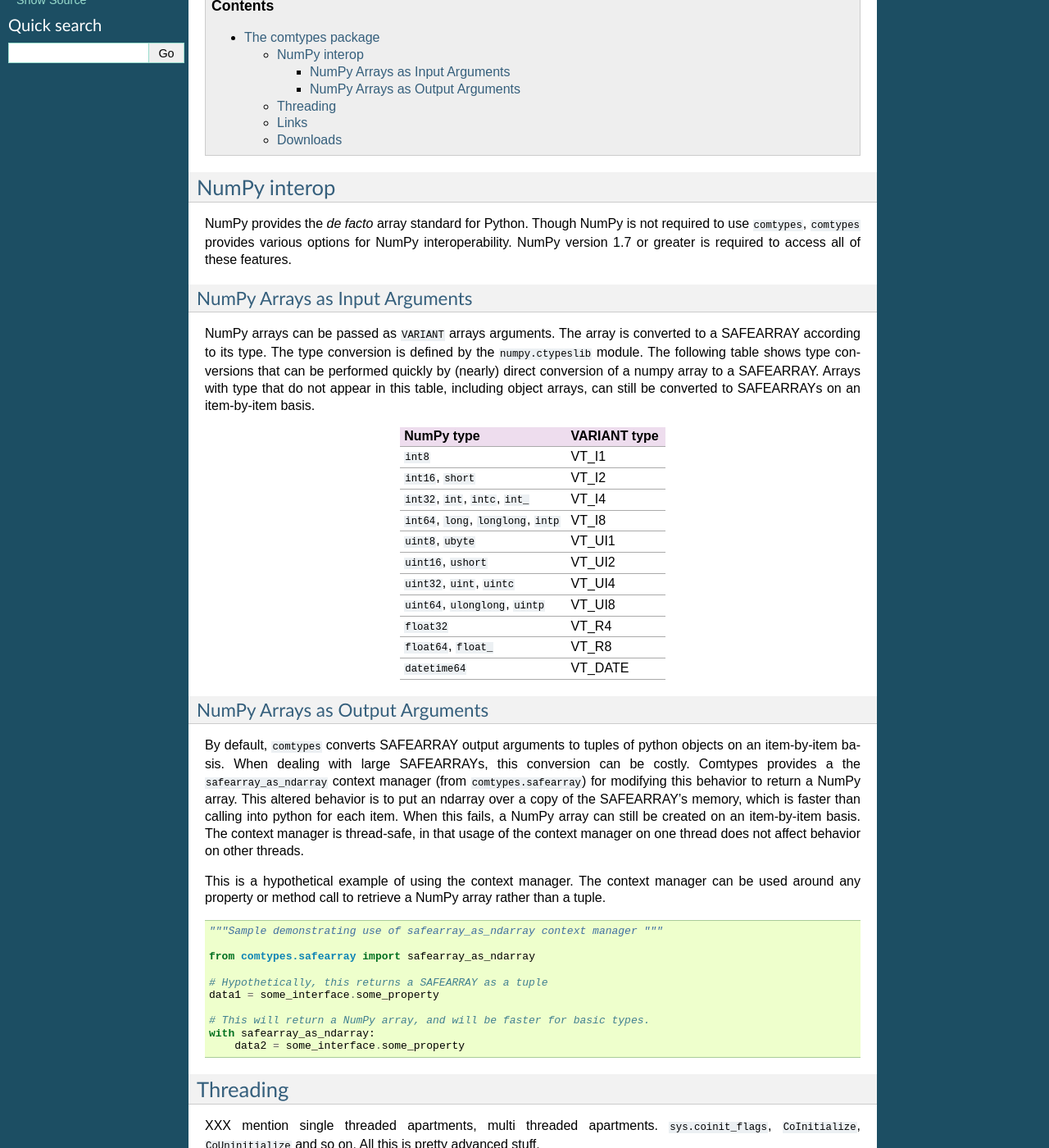
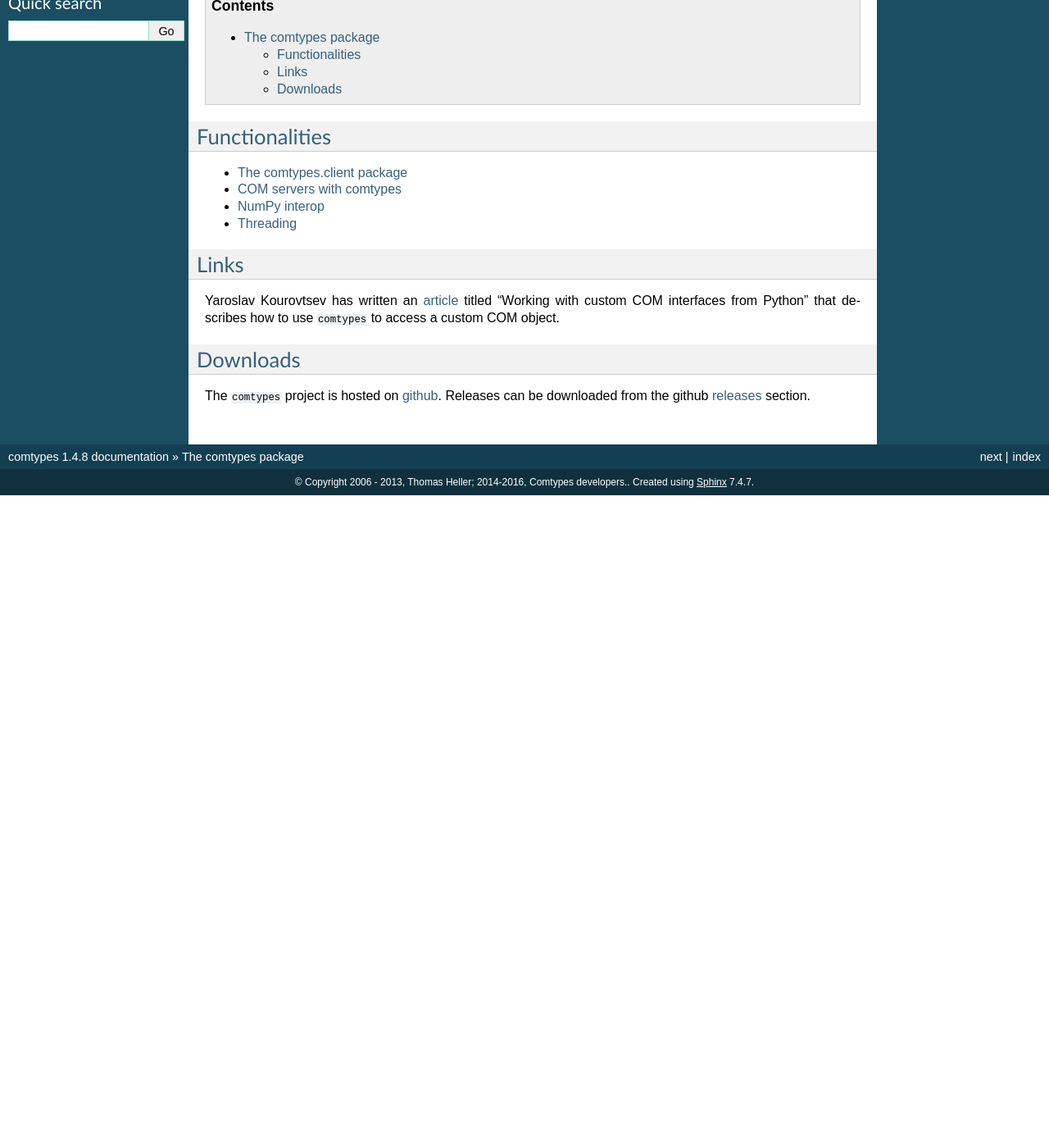
Before and after one commit to enthought/comtypes, a Sphinx documentation site: the page built from docs/source/index.rst, in a window 1280 px wide and 1400 px high, scrolled down 270 px. Shown: the whole window at 82% size. Built offline with Sphinx 7.4.7, drawn with Linux system fonts in a browser that asks for light colours; after the commit the page ends 900 px from its top, so only the background shows below that; some of the changed text lies outside the part shown.

Commit message:
Remove duplicated stuff and improve `index.rst`.

```diff
--- a/docs/source/index.rst
+++ b/docs/source/index.rst
@@ -13,96 +13,19 @@ for *dispatch based* COM interfaces, it is not possible to access
 The |comtypes| package makes it easy to access and implement both
 custom and dispatch based COM interfaces.
 
-
 .. contents::
 
-NumPy interop
-*************
 
-NumPy provides the *de facto* array standard for Python. Though NumPy
-is not required to use |comtypes|, |comtypes| provides various options for
-NumPy interoperability. NumPy version 1.7 or greater is required to access
-all of these features.
+Functionalities
+***************
 
+.. toctree::
+    :maxdepth: 1
 
-NumPy Arrays as Input Arguments
-+++++++++++++++++++++++++++++++
-
-NumPy arrays can be passed as ``VARIANT`` arrays arguments. The array is
-converted to a SAFEARRAY according to its type. The type conversion
-is defined by the ``numpy.ctypeslib`` module.  The following table
-shows type conversions that can be performed quickly by (nearly) direct
-conversion of a numpy array to a SAFEARRAY. Arrays with type that do not
-appear in this table, including object arrays, can still be converted to
-SAFEARRAYs on an item-by-item basis.
-
-+------------------------------------------------+---------------+
-| NumPy type                                     | VARIANT type  |
-+================================================+===============+
-| ``int8``                                       | VT_I1         |
-+------------------------------------------------+---------------+
-| ``int16``, ``short``                           | VT_I2         |
-+------------------------------------------------+---------------+
-| ``int32``, ``int``, ``intc``, ``int_``         | VT_I4         |
-+------------------------------------------------+---------------+
-| ``int64``, ``long``, ``longlong``, ``intp``    | VT_I8         |
-+------------------------------------------------+---------------+
-| ``uint8``, ``ubyte``                           | VT_UI1        |
-+------------------------------------------------+---------------+
-| ``uint16``, ``ushort``                         | VT_UI2        |
-+------------------------------------------------+---------------+
-| ``uint32``, ``uint``, ``uintc``                | VT_UI4        |
-+------------------------------------------------+---------------+
-| ``uint64``, ``ulonglong``, ``uintp``           | VT_UI8        |
-+------------------------------------------------+---------------+
-| ``float32``                                    | VT_R4         |
-+------------------------------------------------+---------------+
-| ``float64``, ``float_``                        | VT_R8         |
-+------------------------------------------------+---------------+
-| ``datetime64``                                 | VT_DATE       |
-+------------------------------------------------+---------------+
-
-NumPy Arrays as Output Arguments
-++++++++++++++++++++++++++++++++
-
-By default, |comtypes| converts SAFEARRAY output arguments to tuples of
-python objects on an item-by-item basis.  When dealing with large
-SAFEARRAYs, this conversion can be costly.  Comtypes provides a the
-``safearray_as_ndarray`` context manager (from ``comtypes.safearray``)
-for modifying this behavior to return a NumPy array. This altered
-behavior is to put an ndarray over a copy of the SAFEARRAY's memory,
-which is faster than calling into python for each item. When this fails,
-a NumPy array can still be created on an item-by-item basis.  The context
-manager is thread-safe, in that usage of the context manager on one
-thread does not affect behavior on other threads.
-
-This is a hypothetical example of using the context manager. The context
-manager can be used around any property or method call to retrieve a
-NumPy array rather than a tuple.
-
-
-.. sourcecode:: python
-
-    """Sample demonstrating use of safearray_as_ndarray context manager """
-
-    from comtypes.safearray import safearray_as_ndarray
-
-    # Hypothetically, this returns a SAFEARRAY as a tuple
-    data1 = some_interface.some_property
-
-    # This will return a NumPy array, and will be faster for basic types.
-    with safearray_as_ndarray:
-        data2 = some_interface.some_property
-
-
-Threading
-*********
-
-XXX mention single threaded apartments, multi threaded apartments.
-``sys.coinit_flags``, ``CoInitialize``, ``CoUninitialize`` and so on.
-All this is pretty advanced stuff.
-
-XXX mention threading issues, message loops
+    client
+    server
+    npsupport
+    threading
 
 
 Links
```
Also changed, not shown: other parts of docs/source/index.rst (+0 -4 lines).
